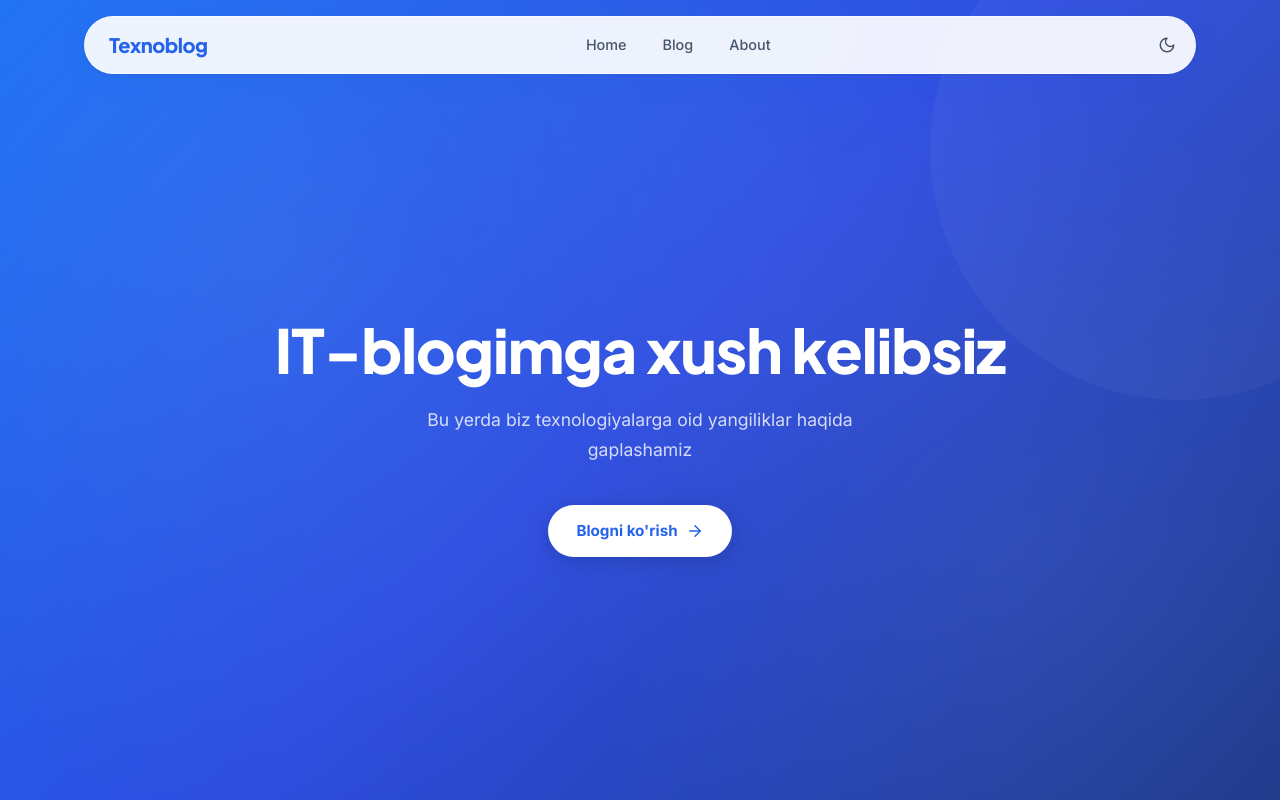
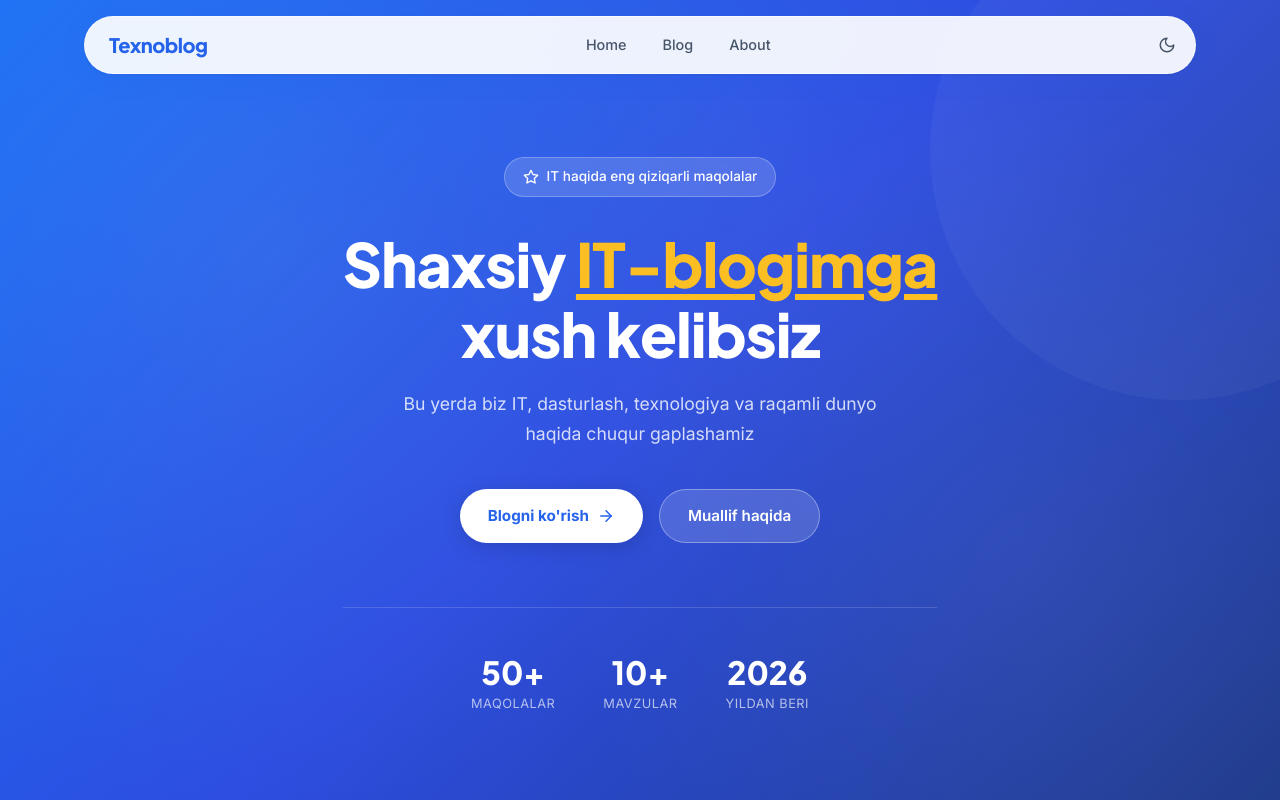
Before and after one commit to abdulazizkhasanboyevich/my-blog, a plain HTML site: page index.html in a window 1280 px wide. Shown: the top 800 px of the page. Drawn offline with Linux system fonts and the light colour scheme.

Commit message:
Update index.html

```diff
--- a/index.html
+++ b/index.html
@@ -1,11 +1,11 @@
 <!DOCTYPE html>
-<html lang="en">
+<html lang="uz">
 <script src="https://identity.netlify.com/v1/netlify-identity-widget.js"></script>
 <head>
   <meta charset="UTF-8">
   <meta name="viewport" content="width=device-width, initial-scale=1.0">
-  <meta name="description" content="A personal blog about development, design, writing, and life.">
-  <title>Texnoblog</title>
+  <meta name="description" content="IT dunyo haqida qiziqarli maqolalar va fikrlar.">
+  <title>Texnoblog — Thoughts & Stories</title>
   <link rel="stylesheet" href="css/style.css">
   <script>
     (function () {
@@ -44,20 +44,58 @@
   </header>
 
   <main>
+    <!-- HERO -->
     <section class="hero">
       <div class="container">
         <div class="hero__content">
-          <span class="hero__greeting">Welcome</span>
-          <h1 class="hero__title">IT-blogimga xush kelibsiz</h1>
-          <p class="hero__subtitle">Bu yerda biz texnologiyalarga oid yangiliklar haqida gaplashamiz</p>
-          <a href="blog.html" class="hero__cta">
-            Blogni ko'rish
-            <svg xmlns="http://www.w3.org/2000/svg" viewBox="0 0 24 24" fill="none" stroke="currentColor" stroke-width="2" stroke-linecap="round" stroke-linejoin="round"><path d="M5 12h14"/><path d="m12 5 7 7-7 7"/></svg>
-          </a>
+
+          <!-- Badge -->
+          <div class="hero__badge">
+            <svg xmlns="http://www.w3.org/2000/svg" viewBox="0 0 24 24" fill="none" stroke="currentColor" stroke-width="2" stroke-linecap="round" stroke-linejoin="round"><polygon points="12 2 15.09 8.26 22 9.27 17 14.14 18.18 21.02 12 17.77 5.82 21.02 7 14.14 2 9.27 8.91 8.26 12 2"/></svg>
+            IT haqida eng qiziqarli maqolalar
+          </div>
+
+          <!-- Title -->
+          <h1 class="hero__title">
+            Shaxsiy <span>IT-blogimga</span><br>xush kelibsiz
+          </h1>
+
+          <p class="hero__subtitle">
+            Bu yerda biz IT, dasturlash, texnologiya va raqamli dunyo haqida chuqur gaplashamiz
+          </p>
+
+          <!-- Buttons -->
+          <div class="hero__actions">
+            <a href="blog.html" class="hero__cta">
+              Blogni ko'rish
+              <svg xmlns="http://www.w3.org/2000/svg" viewBox="0 0 24 24" fill="none" stroke="currentColor" stroke-width="2" stroke-linecap="round" stroke-linejoin="round"><path d="M5 12h14"/><path d="m12 5 7 7-7 7"/></svg>
+            </a>
+            <a href="about.html" class="hero__cta-secondary">
+              Muallif haqida
+            </a>
+          </div>
+
+          <!-- Stats -->
+          <div class="hero__stats">
+            <div class="hero__stat">
+              <div class="hero__stat-num">50+</div>
+              <div class="hero__stat-label">Maqolalar</div>
+            </div>
+            <div class="hero__stat">
+              <div class="hero__stat-num">10+</div>
+              <div class="hero__stat-label">Mavzular</div>
+            </div>
+            <div class="hero__stat">
+              <div class="hero__stat-num">2026</div>
+              <div class="hero__stat-label">Yildan beri</div>
+            </div>
+          </div>
+
         </div>
       </div>
     </section>
 
+    <!-- LATEST POSTS -->
     <section class="section">
       <div class="container">
         <div class="section__header">
```
